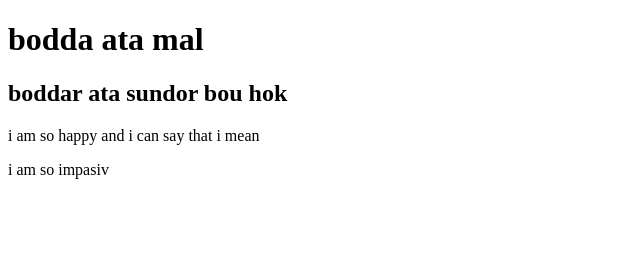
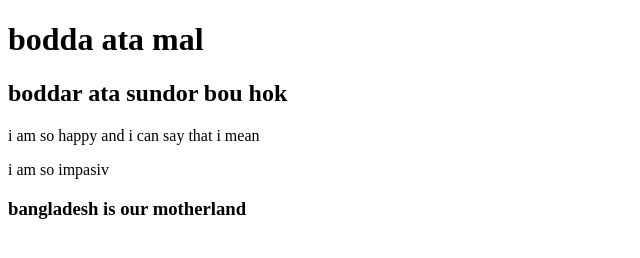
Before and after one commit to shouravprogreamer/my-fast-websight, a plain HTML site: page index.html in a window 1280 px wide. Shown: the whole page, without its empty margins (0-640 px from the left). Drawn offline with Linux system fonts and the light colour scheme.

Commit message:
halka kora update

```diff
--- a/index.html
+++ b/index.html
@@ -12,5 +12,6 @@
 <h2>boddar ata sundor bou hok</h2>
 <p>i am so happy and i  can say that i mean</p>
 <p>i am so impasiv</p>
+<h3>bangladesh is our motherland</h3>
  </body>
  </html>
```
